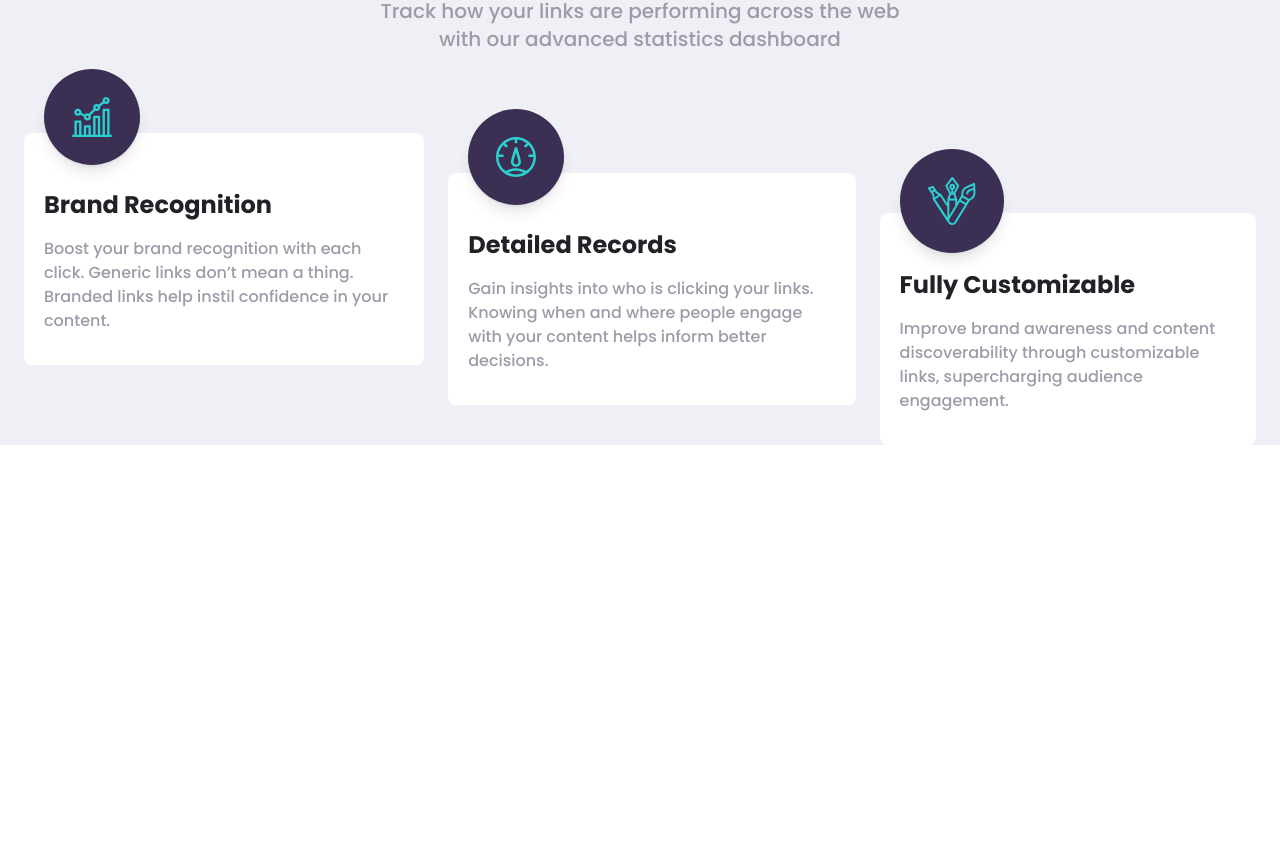
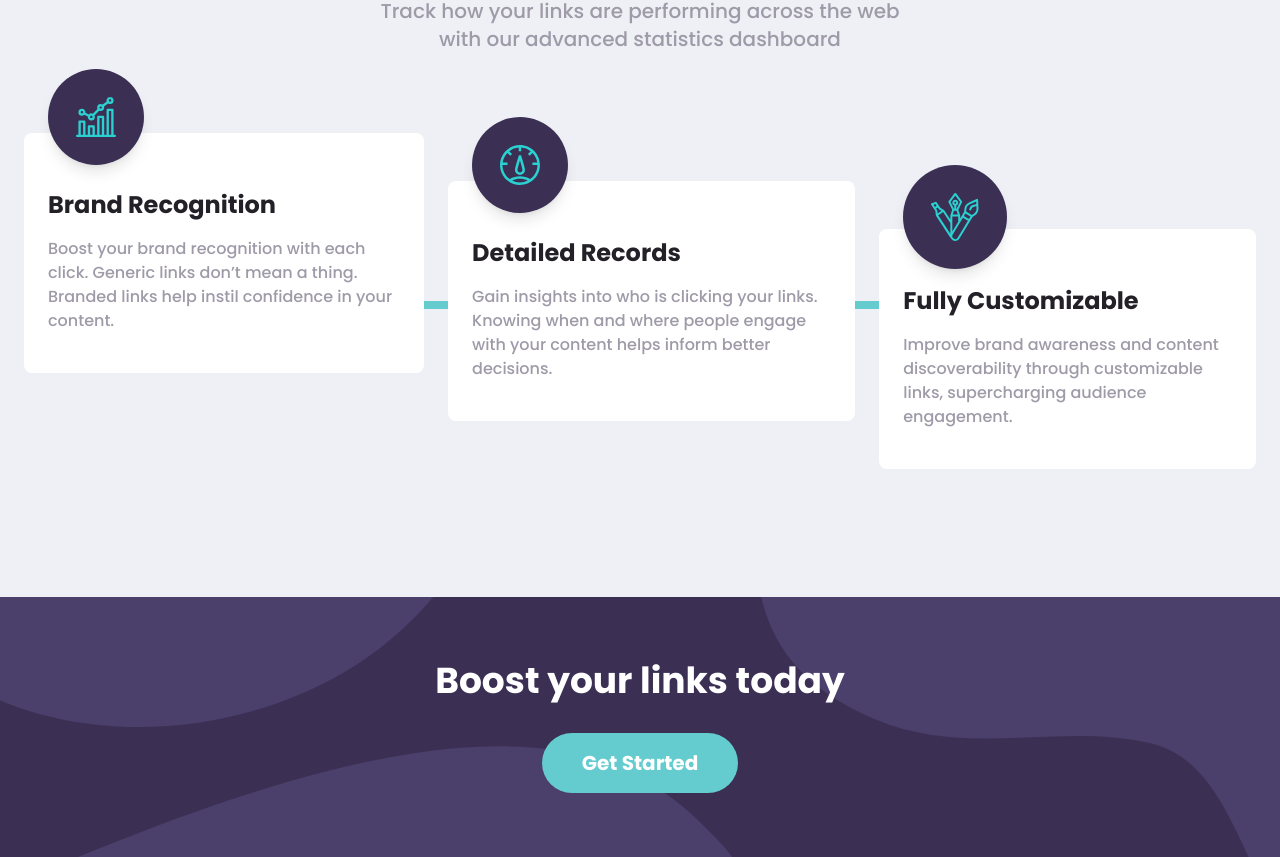
Before and after one commit to stove-jeebs/url-shortening-api, a React (Create React App) app: page / in a window 1280 px wide. Shown: the part 1195-2052 px from the top of the page. Before the commit the page ends 1640 px from the top, so only its background shows below. Built offline with nearby package versions, Linux system fonts and the light colour scheme; the HTML template or start-up script is replaced by a standard one.

Commit message:
add blue line behind infoCards; add outro section

```diff
--- a/src/App.jsx
+++ b/src/App.jsx
@@ -1,7 +1,9 @@
-import Navbar from "./components/Navbar";
+import Navbar from "./components/navbar/Navbar";
 import Hero from "./components/Hero";
 import Api from "./components/api/Api";
 import Info from "./components/info/Info.jsx";
+import Outro from "./components/Outro";
+import Footer from "./components/footer/Footer";
 
 function App() {
   return (
@@ -12,6 +14,8 @@ function App() {
         <Api />
         <Info />
       </div>
+      <Outro />
+      <Footer />
     </div>
   );
 }
--- /dev/null
+++ b/src/components/GetStartedButton.jsx
@@ -0,0 +1,11 @@
+export default function GetStartedButton() {
+  return (
+    <button
+      type="button"
+      className="px-10 py-4 text-xl font-bold text-white rounded-full bg-primary
+				hover:bg-primaryHover"
+    >
+      Get Started
+    </button>
+  );
+}
--- a/src/components/Hero.jsx
+++ b/src/components/Hero.jsx
@@ -1,3 +1,4 @@
+import Button from "./GetStartedButton";
 import heroImage from "../assets/illustration-working.svg";
 
 export default function Hero() {
@@ -18,13 +19,7 @@ export default function Hero() {
             Build your brand&apos;s recognition and get detailed insights on how
             links are performing.
           </p>
-          <button
-            type="button"
-            className="px-10 py-4 text-xl font-bold text-white rounded-full bg-primary
-				hover:bg-primaryHover"
-          >
-            Get Started
-          </button>
+          <Button />
         </div>
       </div>
     </section>
--- a/src/components/Navbar.jsx
+++ /dev/null
@@ -1,94 +0,0 @@
-import React, { useState } from "react";
-import logo from "../assets/logo.svg";
-
-export default function Navbar() {
-  const [isOpen, setIsOpen] = useState(false);
-
-  const List = ({ content }) => {
-    return (
-      <li className="cursor-pointer hover:text-secondary h-fit">{content}</li>
-    );
-  };
-
-  const Hamburger = () => {
-    return (
-      <span className="inline-block rounded-md w-6 h-1 bg-grayishViolet" />
-    );
-  };
-
-  return (
-    <nav className="my-12 font-bold text-gray">
-      {/* desktop navigation */}
-      <section className="hidden lg:flex container">
-        {/* logo and links */}
-        <div className="flex flex-1 gap-12 items-center">
-          <img src={logo} alt="Shortly-logo" />
-          <ul className="flex gap-8 items-center">
-            <List content={"Features"} />
-            <List content={"Pricing"} />
-            <List content={"Resources"} />
-          </ul>
-        </div>
-        {/* buttons */}
-        <div className="">
-          <button type="button" className="font-bold mr-8 hover:text-secondary">
-            Login
-          </button>
-          <button
-            type="button"
-            className="bg-primary rounded-full text-white px-8 py-3 font-bold hover:bg-primaryHover"
-          >
-            Sign Up
-          </button>
-        </div>
-      </section>
-
-      {/* mobile navigation */}
-      <section className="mx-12 lg:hidden relative">
-        {/* logo and Hamburger */}
-        <div className="flex">
-          <img src={logo} alt="Shortly-logo" />
-          {/* Hamburger */}
-          <div
-            onClick={() => setIsOpen((prevState) => !prevState)}
-            className="flex flex-col gap-1 ml-auto justify-center cursor-pointer"
-          >
-            <Hamburger />
-            <Hamburger />
-            <Hamburger />
-          </div>
-        </div>
-
-        {/* mobile menu */}
-        {isOpen && (
-          // container panel
-          <div className="w-4/5 max-w-md fixed left-1/2 -translate-x-1/2 bg-secondary rounded-xl text-xl my-8 py-10">
-            <div className="flex flex-col w-4/5 text-white mx-auto text-center">
-              {/* mobile links */}
-              <div className="w-full">
-                <ul className="flex flex-col gap-4 mb-8">
-                  <li className="cursor-pointer">Features</li>
-                  <li className="cursor-pointer">Pricing</li>
-                  <li className="cursor-pointer">Resources</li>
-                </ul>
-              </div>
-
-              {/* buttons */}
-              <div className="flex flex-col gap-8 border-t border-gray w-full">
-                <button type="button" className="font-bold pt-8">
-                  Login
-                </button>
-                <button
-                  type="button"
-                  className="font-bold bg-primary rounded-full py-3"
-                >
-                  Sign Up
-                </button>
-              </div>
-            </div>
-          </div>
-        )}
-      </section>
-    </nav>
-  );
-}
--- /dev/null
+++ b/src/components/Outro.jsx
@@ -0,0 +1,14 @@
+import Button from "./GetStartedButton";
+import background from "../assets/bg-boost-desktop.svg";
+
+export default function Outro() {
+  return (
+    <section
+      className="flex flex-col items-center gap-8 bg-cover bg-center bg-secondary py-16 text-center text-white font-bold"
+      style={{ backgroundImage: `url(${background})` }}
+    >
+      <h1 className="text-4xl">Boost your links today</h1>
+      <Button />
+    </section>
+  );
+}
--- /dev/null
+++ b/src/components/footer/Footer.jsx
@@ -0,0 +1,7 @@
+export default function Footer() {
+  return (
+    <footer className="bg-veryDarkViolet">
+      <div className="container"></div>
+    </footer>
+  );
+}
--- a/src/components/info/Info.jsx
+++ b/src/components/info/Info.jsx
@@ -6,7 +6,7 @@ export default function Info() {
     return <Card key={data["key"]} {...card} />;
   });
   return (
-    <section>
+    <section className="pb-32">
       {/* title */}
       <div className="container max-w-xl text-center mb-20">
         <h1 className="text-4xl md:text-5xl text-veryDarkViolet font-bold mb-4">
@@ -18,7 +18,8 @@ export default function Info() {
         </p>
       </div>
       {/* information cards */}
-      <div className="container flex flex-col md:flex-row justify-center gap-20 md:gap-6">
+      <div className="relative container flex flex-col md:flex-row justify-center gap-24 md:gap-6">
+        <div className="absolute bg-primary h-4/5 w-2 left-[49.4%] md:h-2 md:w-4/5 md:top-[50%] md:left-auto" />
         {cards}
       </div>
     </section>
--- a/src/components/info/InfoCards.jsx
+++ b/src/components/info/InfoCards.jsx
@@ -3,9 +3,9 @@ export default function InfoCards({ icon, title, text, position }) {
     <article
       // remember that tailwind will only include classes that are recognized when it scans your code
       // which means dynamically generated clases (like self-${position}) will not be included unless you add the full utility class name
-      className={`relative flex flex-col items-center md:items-start gap-4 h-fit ${position}  ${
-        position == "self-center" ? "md:my-10" : ""
-      } bg-white rounded-lg px-5 pb-8 text-grayishViolet text-center md:text-left`}
+      className={`relative flex flex-col items-center lg:items-start gap-4 ${position}  ${
+        position == "self-center" ? "lg:my-12" : ""
+      } bg-white rounded-lg px-6 pb-10 text-grayishViolet text-center lg:text-left`}
     >
       <div className="absolute rounded-full bg-secondary w-fit p-7 -translate-y-16 shadow-lg">
         <img src={icon} />
--- /dev/null
+++ b/src/components/navbar/Hamburger.jsx
@@ -0,0 +1,9 @@
+export default function Hamburger() {
+  return (
+    <>
+      <span className="inline-block rounded-md w-6 h-1 bg-grayishViolet" />;
+      <span className="inline-block rounded-md w-6 h-1 bg-grayishViolet" />
+      <span className="inline-block rounded-md w-6 h-1 bg-grayishViolet" />
+    </>
+  );
+}
--- /dev/null
+++ b/src/components/navbar/MobileMenu.jsx
@@ -0,0 +1,30 @@
+export default function MobileMenu() {
+  return (
+    // container panel
+    <div className="w-4/5 max-w-md fixed left-1/2 -translate-x-1/2 bg-secondary rounded-xl text-xl my-8 py-10">
+      <div className="flex flex-col w-4/5 text-white mx-auto text-center">
+        {/* mobile links */}
+        <div className="w-full">
+          <ul className="flex flex-col gap-4 mb-8">
+            <li className="cursor-pointer">Features</li>
+            <li className="cursor-pointer">Pricing</li>
+            <li className="cursor-pointer">Resources</li>
+          </ul>
+        </div>
+
+        {/* buttons */}
+        <div className="flex flex-col gap-8 border-t border-gray w-full">
+          <button type="button" className="font-bold pt-8">
+            Login
+          </button>
+          <button
+            type="button"
+            className="font-bold bg-primary rounded-full py-3"
+          >
+            Sign Up
+          </button>
+        </div>
+      </div>
+    </div>
+  );
+}
--- /dev/null
+++ b/src/components/navbar/MobileNav.jsx
@@ -0,0 +1,27 @@
+import React, { useState } from "react";
+import MobileMenu from "./MobileMenu";
+import Hamburger from "./Hamburger";
+import logo from "../../assets/logo.svg";
+
+export default function MobileNav() {
+  const [isOpen, setIsOpen] = useState(false);
+
+  return (
+    <section className="mx-12 lg:hidden relative">
+      {/* logo and Hamburger */}
+      <div className="flex">
+        <img src={logo} alt="Shortly-logo" />
+        {/* Hamburger */}
+        <div
+          onClick={() => setIsOpen((prevState) => !prevState)}
+          className="flex flex-col gap-1 ml-auto justify-center cursor-pointer"
+        >
+          {Hamburger}
+        </div>
+      </div>
+
+      {/* mobile menu */}
+      {isOpen && <MobileMenu />}
+    </section>
+  );
+}
--- /dev/null
+++ b/src/components/navbar/Navbar.jsx
@@ -0,0 +1,42 @@
+import MobileNav from "./MobileNav";
+import logo from "../../assets/logo.svg";
+
+export default function Navbar() {
+  const List = ({ content }) => {
+    return (
+      <li className="cursor-pointer hover:text-secondary h-fit">{content}</li>
+    );
+  };
+
+  return (
+    <nav className="my-12 font-bold text-gray">
+      {/* desktop navigation */}
+      <section className="hidden lg:flex container">
+        {/* logo and links */}
+        <div className="flex flex-1 gap-12 items-center">
+          <img src={logo} alt="Shortly-logo" />
+          <ul className="flex gap-8 items-center">
+            <List content={"Features"} />
+            <List content={"Pricing"} />
+            <List content={"Resources"} />
+          </ul>
+        </div>
+        {/* buttons */}
+        <div className="">
+          <button type="button" className="font-bold mr-8 hover:text-secondary">
+            Login
+          </button>
+          <button
+            type="button"
+            className="bg-primary rounded-full text-white px-8 py-3 font-bold hover:bg-primaryHover"
+          >
+            Sign Up
+          </button>
+        </div>
+      </section>
+
+      {/* mobile navigation */}
+      <MobileNav />
+    </nav>
+  );
+}
```
